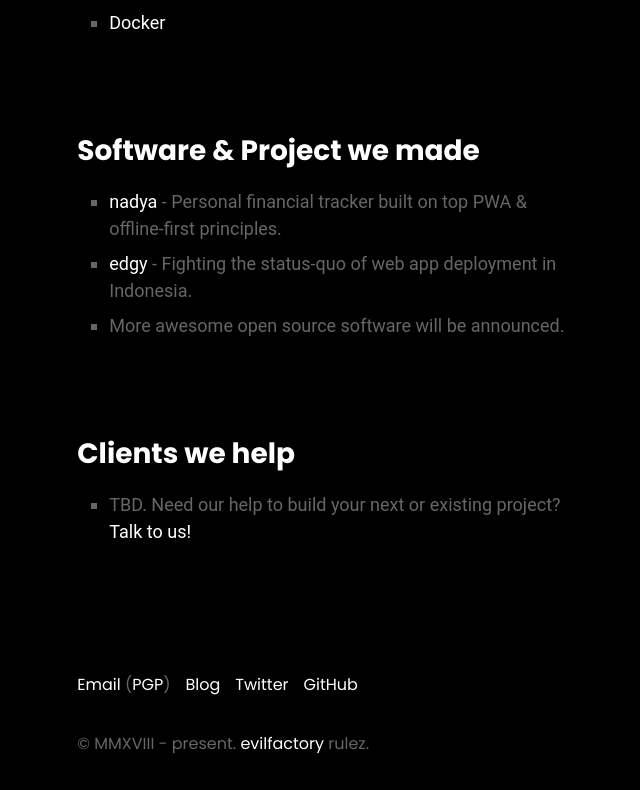
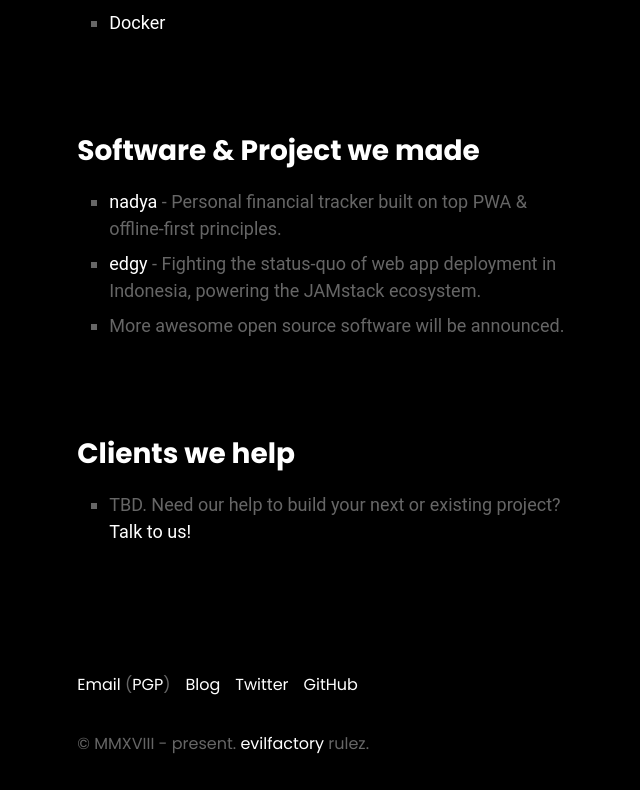
Before and after one commit to evilfactorylabsarchive/web, a Next.js app: page / in a window 1280 px wide. Shown: the part 1303-2093 px from the top of the page, without its empty margins (8-648 px from the left). Built offline with nearby package versions, Linux system fonts and the light colour scheme.

Commit message:
refactor: make clearer description

```diff
--- a/pages/index.js
+++ b/pages/index.js
@@ -118,7 +118,7 @@
         title: 'edgy',
         url: 'https://edgy.network',
         description:
-          'Fighting the status-quo of web app deployment in Indonesia.'
+          'Fighting the status-quo of web app deployment in Indonesia, powering the JAMstack ecosystem.'
       }
     ]
   }
```
